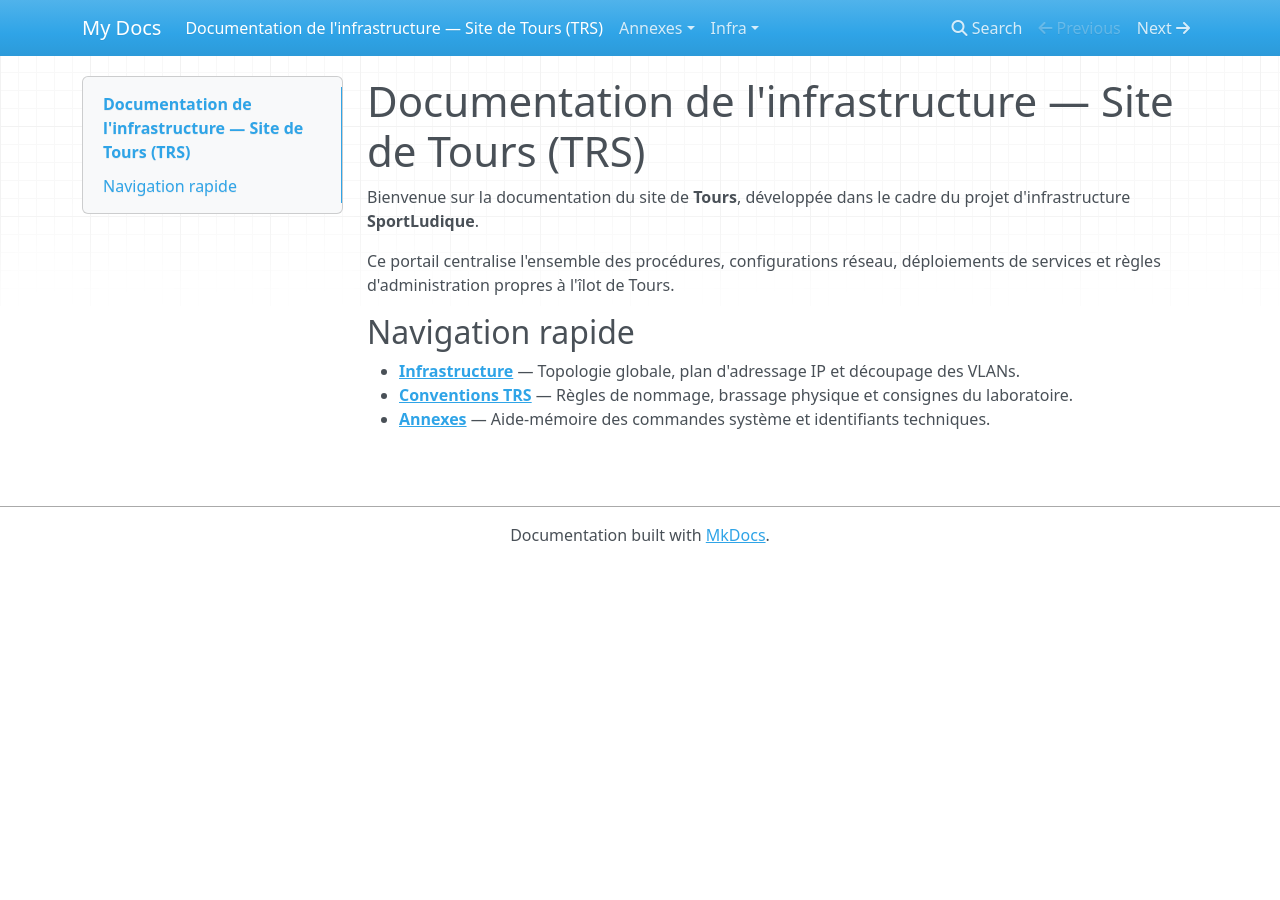
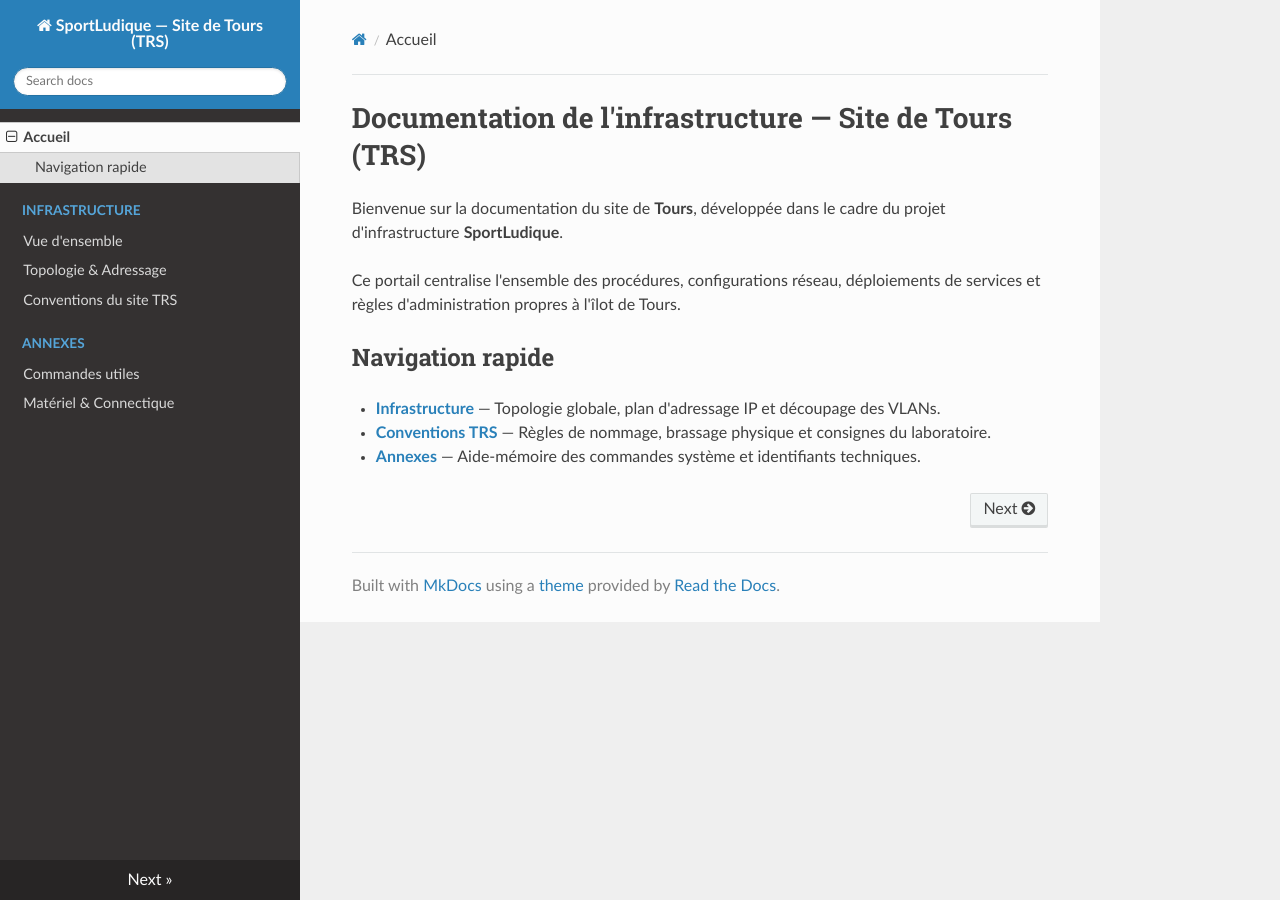
Before and after one commit to Dian3410/Documentation-SporLudique-Tours, an MkDocs documentation site: the page built from docs/index.md, in a window 1280 px wide. Built offline with MkDocs 1.6.1, drawn with Linux system fonts in a browser that asks for light colours; nearby versions of some CDN libraries.

```diff
--- a/mkdocs.yml
+++ b/mkdocs.yml
@@ -1 +1,22 @@
-site_name: My Docs
+site_name: SportLudique — Site de Tours (TRS)
+site_description: Documentation technique progressive de l'infrastructure de Tours
+
+theme:
+  name: readthedocs
+  language: fr
+  features:
+    - navigation.tabs
+    - navigation.tabs.sticky
+    - navigation.top
+    - search.suggest
+    - search.highlight
+
+nav:
+  - Accueil: index.md
+  - Infrastructure:
+      - Vue d'ensemble: infra/index.md
+      - Topologie & Adressage: infra/topologie.md
+      - Conventions du site TRS: infra/conventions.md
+  - Annexes:
+      - Commandes utiles: annexes/memo.md
+      - Matériel & Connectique: annexes/materiel.md
```
